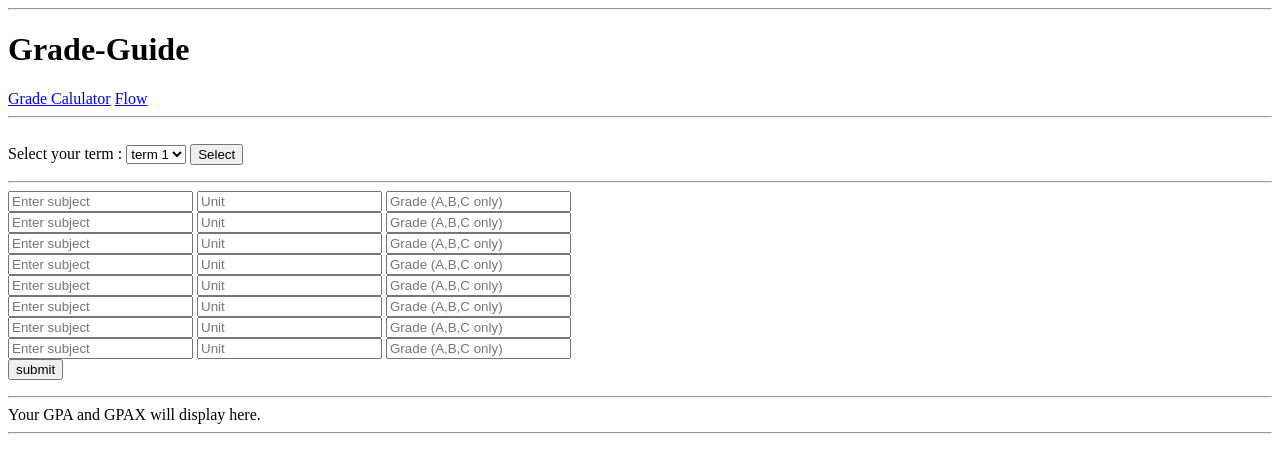
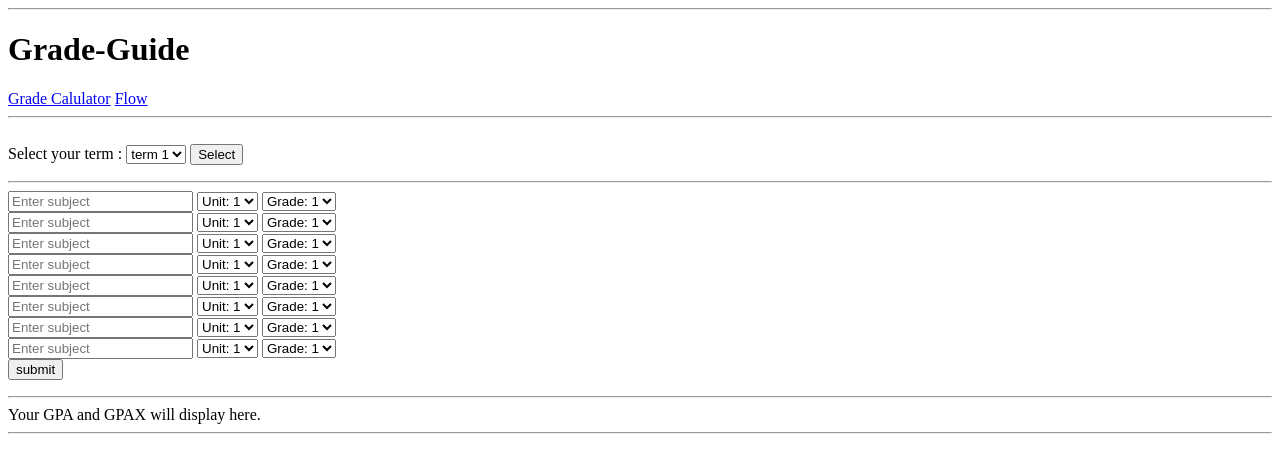
Before and after one commit to tamkmutnb/Gradeguide-Incomplete, a Django app: page / in a window 1280 px wide. Shown: the top 473 px of the page. Run offline with Django 3.2, Linux system fonts and the light colour scheme.

Commit message:
Change textbox input to dropdown select

```diff
--- a/lists/templates/home.html
+++ b/lists/templates/home.html
@@ -31,57 +31,137 @@
         <form method="POST" >
         <subject1>
         <input id="subject1" placeholder="Enter subject" />
-        <input id="unit1" placeholder="Unit" />
-        <input id="grade1" placeholder="Grade (A,B,C only)" />
+        <select name="subject1Unit">
+            <option value="1">Unit: 1</option>
+            <option value="2">Unit: 2</option>
+            <option value="3">Unit: 3</option>
+            <option value="4">Unit: 4</option>
+        </select>
+        <select name="subject1Grade">
+            <option value="1">Grade: 1</option>
+            <option value="2">Grade: 2</option>
+            <option value="3">Grade: 3</option>
+            <option value="4">Grade: 4</option>
+        </select>
         </subject1>
         <br>
 
         <subject2>
         <input id="subject2" placeholder="Enter subject" />
-        <input id="unit2" placeholder="Unit" />
-        <input id="grade2" placeholder="Grade (A,B,C only)" />
+        <select name="subject2Unit">
+            <option value="1">Unit: 1</option>
+            <option value="2">Unit: 2</option>
+            <option value="3">Unit: 3</option>
+            <option value="4">Unit: 4</option>
+        </select>
+        <select name="subject2Grade">
+            <option value="1">Grade: 1</option>
+            <option value="2">Grade: 2</option>
+            <option value="3">Grade: 3</option>
+            <option value="4">Grade: 4</option>
+        </select>
         </subject2>
         <br>
 
         <subject3>
         <input id="subject3" placeholder="Enter subject" />
-        <input id="unit3" placeholder="Unit" />
-        <input id="grade3" placeholder="Grade (A,B,C only)" />
+        <select name="subject3Unit">
+            <option value="1">Unit: 1</option>
+            <option value="2">Unit: 2</option>
+            <option value="3">Unit: 3</option>
+            <option value="4">Unit: 4</option>
+        </select>
+        <select name="subject3Grade">
+            <option value="1">Grade: 1</option>
+            <option value="2">Grade: 2</option>
+            <option value="3">Grade: 3</option>
+            <option value="4">Grade: 4</option>
+        </select>
         </subject3>
         <br>
 
         <subject4>
         <input id="subject4" placeholder="Enter subject" />
-        <input id="unit4" placeholder="Unit" />
-        <input id="grade4" placeholder="Grade (A,B,C only)" />
+       <select name="subject4Unit">
+            <option value="1">Unit: 1</option>
+            <option value="2">Unit: 2</option>
+            <option value="3">Unit: 3</option>
+            <option value="4">Unit: 4</option>
+        </select>
+        <select name="subject4Grade">
+            <option value="1">Grade: 1</option>
+            <option value="2">Grade: 2</option>
+            <option value="3">Grade: 3</option>
+            <option value="4">Grade: 4</option>
+        </select>
         </subject4>
         <br>
 
         <subject5>
         <input id="subject5" placeholder="Enter subject" />
-        <input id="unit5" placeholder="Unit" />
-        <input id="grade5" placeholder="Grade (A,B,C only)" />
+        <select name="subject5Unit">
+            <option value="1">Unit: 1</option>
+            <option value="2">Unit: 2</option>
+            <option value="3">Unit: 3</option>
+            <option value="4">Unit: 4</option>
+        </select>
+        <select name="subject5Grade">
+            <option value="1">Grade: 1</option>
+            <option value="2">Grade: 2</option>
+            <option value="3">Grade: 3</option>
+            <option value="4">Grade: 4</option>
+        </select>
         </subject5>
         <br>
 
         <subject6>
         <input id="subject6" placeholder="Enter subject" />
-        <input id="unit6" placeholder="Unit" />
-        <input id="grade6" placeholder="Grade (A,B,C only)" />
+       <select name="subject6Unit">
+            <option value="1">Unit: 1</option>
+            <option value="2">Unit: 2</option>
+            <option value="3">Unit: 3</option>
+            <option value="4">Unit: 4</option>
+        </select>
+        <select name="subject6Grade">
+            <option value="1">Grade: 1</option>
+            <option value="2">Grade: 2</option>
+            <option value="3">Grade: 3</option>
+            <option value="4">Grade: 4</option>
+        </select>
         </subject6>
         <br>
 
         <subject7>
         <input id="subject7" placeholder="Enter subject" />
-        <input id="unit7" placeholder="Unit" />
-        <input id="grade7" placeholder="Grade (A,B,C only)" />
+       <select name="subject7Unit">
+            <option value="1">Unit: 1</option>
+            <option value="2">Unit: 2</option>
+            <option value="3">Unit: 3</option>
+            <option value="4">Unit: 4</option>
+        </select>
+        <select name="subject7Grade">
+            <option value="1">Grade: 1</option>
+            <option value="2">Grade: 2</option>
+            <option value="3">Grade: 3</option>
+            <option value="4">Grade: 4</option>
+        </select>
         </subject7>
         <br>
 
         <subject8>
         <input id="subject8" placeholder="Enter subject" />
-        <input id="unit8" placeholder="Unit" />
-        <input id="grade8" placeholder="Grade (A,B,C only)" />
+        <select name="subject8Unit">
+            <option value="1">Unit: 1</option>
+            <option value="2">Unit: 2</option>
+            <option value="3">Unit: 3</option>
+            <option value="4">Unit: 4</option>
+        </select>
+        <select name="subject8Grade">
+            <option value="1">Grade: 1</option>
+            <option value="2">Grade: 2</option>
+            <option value="3">Grade: 3</option>
+            <option value="4">Grade: 4</option>
+        </select>
         </subject8>
         <br>
 
@@ -90,6 +170,47 @@
         </form><hr>
         Your GPA and GPAX will display here.
         <hr>
+        <!--<script type="text/javascript" src="https://www.gstatic.com/charts/loader.js"></script>-->
+    <!--<script type="text/javascript">-->
+            <!--google.charts.load('current', {'packages':['line']});-->
+      <!--google.charts.setOnLoadCallback(drawChart);-->
+
+    <!--function drawChart() {-->
+
+      <!--var data = new google.visualization.DataTable();-->
+      <!--data.addColumn('number', 'Term');-->
+      <!--data.addColumn('number', 'Your GPA');-->
+
+
+      <!--data.addRows([-->
+        <!--[1,  4.00],-->
+        <!--[2,  3.39],-->
+        <!--[3,  2.5],-->
+        <!--[4,  1.5],-->
+        <!--[5,  2.56],-->
+        <!--[6,  2.76],-->
+        <!--[7,  3.00],-->
+        <!--[8,  3.15]-->
+      <!--]);-->
+
+      <!--var options = {-->
+        <!--chart: {-->
+          <!--title: 'GPA Graph',-->
+          <!--subtitle: 'You grade that you submited will be display in line chart)'-->
+        <!--},-->
+        <!--width: 900,-->
+        <!--height: 500-->
+      <!--};-->
+
+      <!--var chart = new google.charts.Line(document.getElementById('linechart_material'));-->
+
+      <!--chart.draw(data, google.charts.Line.convertOptions(options));-->
+    <!--}-->
+
+    <!--</script>-->
+        <!--<body>-->
+    <!--<div id="linechart_material" style="width: 900px; height: 1000px"></div>-->
+  </body>
 
         <table id="id_list_table">
 
```
